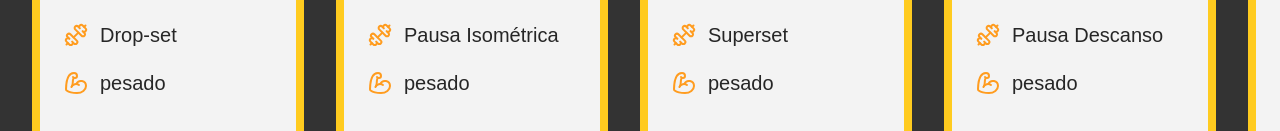
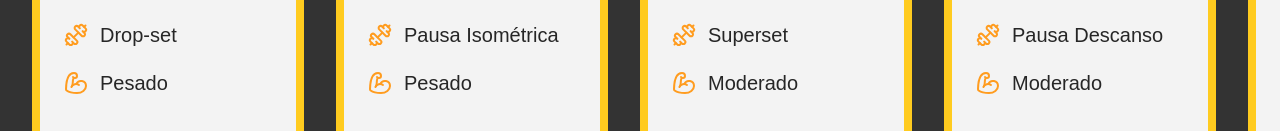
Before and after one commit to iagoliziero/peak-form, a React (Vite) app: page /principal in a window 1280 px wide. Shown: the part 625-756 px from the top of the page. Built offline with nearby package versions, Linux system fonts and the light colour scheme; a web font is replaced by a local one.

Commit message:
feat: prepare ExerciseData intensity for backend integration

```diff
--- a/src/data/exerciseData.js
+++ b/src/data/exerciseData.js
@@ -1,3 +1,9 @@
+const intesityMapping = {
+  HEAVY: "Pesado",
+  MODERATE: "Moderado",
+  LIGHT: "Leve",
+}
+
 const exerciseData = [
     {
       id: 1,
@@ -5,7 +11,7 @@ const exerciseData = [
       numberSeries: "4 séries",
       repetitions: "10-10 Reps",
       advancedTechnique: "Drop-set",
-      intensity: "pesado",
+      intensity: intesityMapping.HEAVY,
       description: "Comece com a primeira série como aquecimento, utilizando um peso mais leve. A medida que for avançando nas séries, aumente a carga gradativamente. Na última série, você vai buscar levar o músculo ao limite com a técnica Drop-set: ao atingir a falha, reduza o peso e continue até não conseguir mais levantar."
     },
     {
@@ -14,7 +20,7 @@ const exerciseData = [
       numberSeries: "4 séries",
       repetitions: "12-12 Reps",
       advancedTechnique: "Pausa Isométrica",
-      intensity: "pesado",
+      intensity: intesityMapping.HEAVY,
       description: "Inicie com um agachamento mais leve para aquecer, focando na forma. À medida que as séries avançam, vá aumentando o peso e mantenha uma pausa isométrica no fundo do movimento. Na última série, desafie-se: vá bem fundo no agachamento e segure por alguns segundos antes de subir novamente. Isso vai gerar uma sobrecarga incrível nos músculos das pernas!"
     },
     {
@@ -23,7 +29,7 @@ const exerciseData = [
       numberSeries: "4 séries",
       repetitions: "12-12 Reps",
       advancedTechnique: "Superset",
-      intensity: "pesado",
+      intensity: intesityMapping.MODERATE,
       description: "Comece a puxada com um peso moderado para o aquecimento, focando no controle e na ativação das costas. Após a primeira série, entre na técnica de Superset: realize a puxada seguida de outro exercício de costas, sem descanso entre os dois. A combinação vai elevar a intensidade e desafiar suas costas de uma forma única."
     },
     {
@@ -32,7 +38,7 @@ const exerciseData = [
       numberSeries: "4 séries",
       repetitions: "12-12 Reps",
       advancedTechnique: "Pausa Descanso",
-      intensity: "pesado",
+      intensity: intesityMapping.MODERATE,
       description: "Comece com uma série de aquecimento em um peso mais leve, focando na amplitude do movimento. Para as próximas séries, aumente o peso, mas sempre faça uma pausa de descanso na posição mais baixa do movimento antes de empurrar a plataforma para cima. Isso vai aumentar a tensão nos músculos das pernas e proporcionar um treino de alta intensidade!"
     },
     {
@@ -41,7 +47,7 @@ const exerciseData = [
       numberSeries: "4 séries",
       repetitions: "15-15 Reps",
       advancedTechnique: "Drop-set",
-      intensity: "leve",
+      intensity: intesityMapping.LIGHT,
       description: "Inicie com um peso leve para a primeira série, buscando ativar os músculos das pernas e glúteos de forma gradual. Nas próximas séries, mantenha a carga constante, mas ao final da última, use a técnica Drop-set: diminua o peso e continue até a falha, garantindo que seus glúteos sejam bem trabalhados até o limite!"
     },
     {
@@ -50,7 +56,7 @@ const exerciseData = [
       numberSeries: "4 séries",
       repetitions: "15-15 Reps",
       advancedTechnique: "Drop-set",
-      intensity: "leve",
+      intensity: intesityMapping.LIGHT,
       description: "Inicie com um peso leve para a primeira série, buscando ativar os músculos das pernas e glúteos de forma gradual. Nas próximas séries, mantenha a carga constante, mas ao final da última, use a técnica Drop-set: diminua o peso e continue até a falha, garantindo que seus glúteos sejam bem trabalhados até o limite!"
     },
 ];
```
